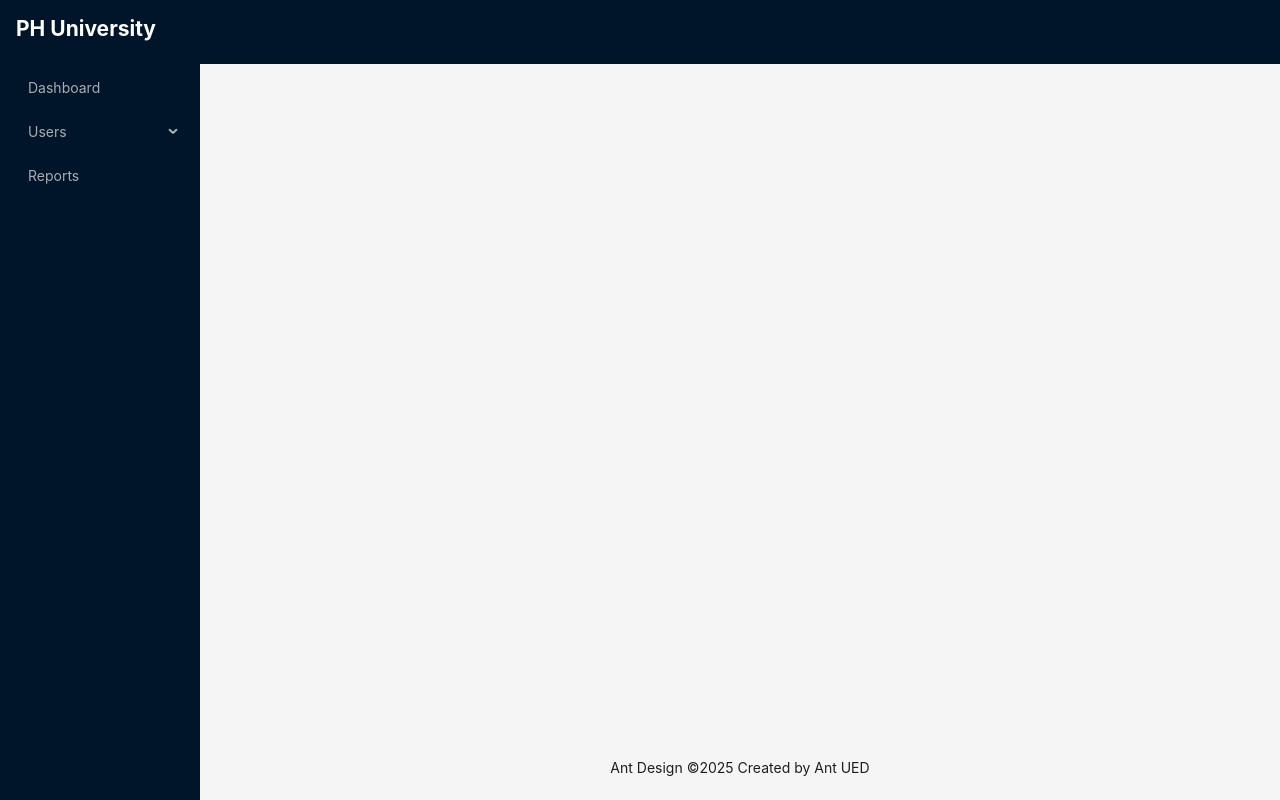
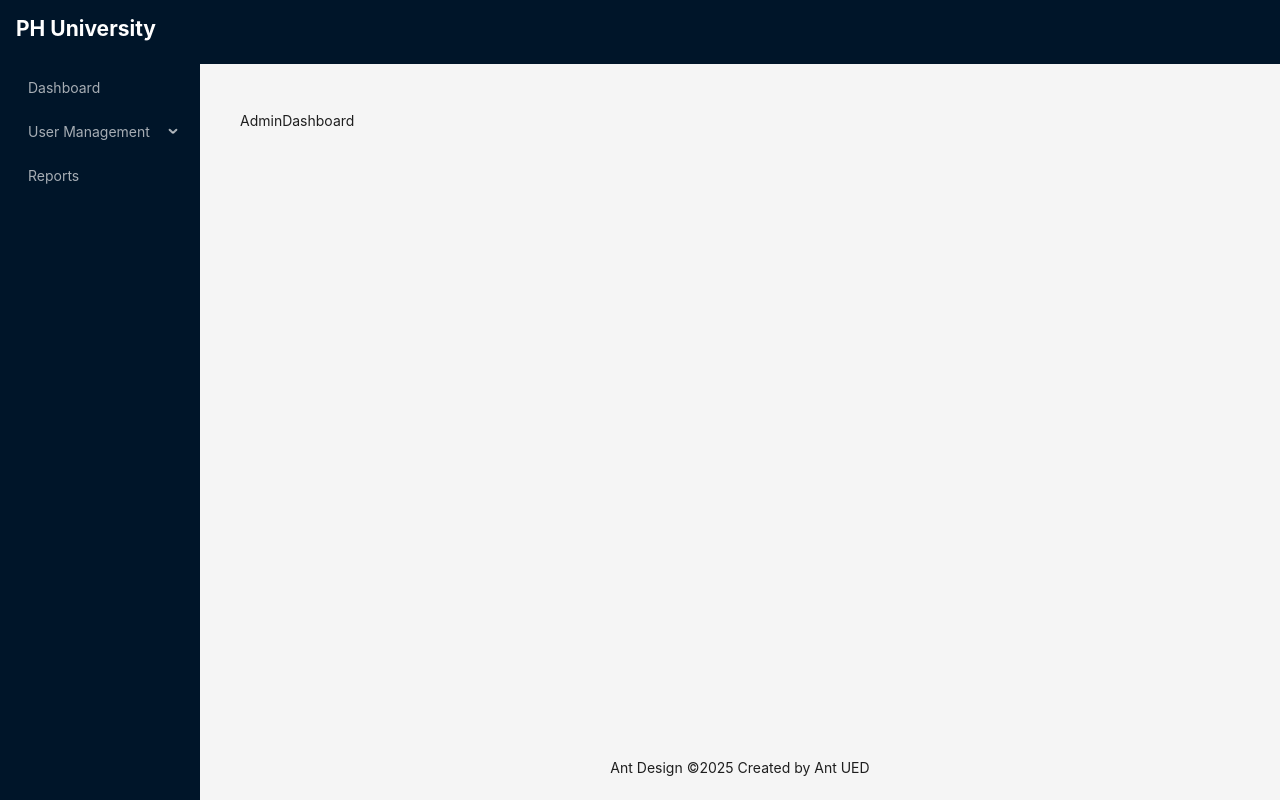
Before and after one commit to JuborajSujon/learn-backend, a React (Vite) app in the folder ph-mission4/ph-university-client/: page / in a window 1280 px wide. Built offline with nearby package versions, Linux system fonts and the light colour scheme.

Commit message:
26-6 A centralised array for routes and sidebar items.

```diff
--- a/ph-mission4/ph-university-client/src/components/layout/MainLayout.tsx
+++ b/ph-mission4/ph-university-client/src/components/layout/MainLayout.tsx
@@ -5,26 +5,30 @@
 } from "@ant-design/icons";
 import { Layout, Menu, MenuProps } from "antd";
 import { createElement } from "react";
-import { Outlet } from "react-router-dom";
+import { NavLink, Outlet } from "react-router-dom";
 
 const { Header, Content, Footer, Sider } = Layout;
 
 const items: MenuProps["items"] = [
   {
-    key: "1",
-    label: "Dashboard",
+    key: "Dashboard",
+    label: <NavLink to="/admin/dashboard">Dashboard</NavLink>,
   },
   {
-    key: "2",
-    label: "Users",
+    key: "User Management",
+    label: "User Management",
     children: [
       {
-        key: "2.1",
-        label: "Users",
+        key: "Create Admin",
+        label: <NavLink to="/admin/create-admin">Create Admin</NavLink>,
       },
       {
-        key: "2.2",
-        label: "Roles",
+        key: "Create Faculty",
+        label: <NavLink to="/admin/create-faculty">Create Faculty</NavLink>,
+      },
+      {
+        key: "Create Student",
+        label: <NavLink to="/admin/create-student">Create Student</NavLink>,
       },
     ],
   },
--- /dev/null
+++ b/ph-mission4/ph-university-client/src/routes/admin.routes.tsx
@@ -0,0 +1,57 @@
+import AdminDashboard from "../pages/admin/AdminDashboard";
+import CreateAdmin from "../pages/admin/CreateAdmin";
+import CreateFaculty from "../pages/admin/CreateFaculty";
+import CreateStudent from "../pages/admin/CreateStudent";
+
+const adminPaths2 = [
+  {
+    name: "Dashboard",
+    path: "/admin/dashboard",
+    element: <AdminDashboard />,
+  },
+  {
+    name: "User Management",
+    children: [
+      {
+        name: "Create Admin",
+        path: "/admin/create-admin",
+        element: <CreateAdmin />,
+      },
+      {
+        name: "Create Faculty",
+        path: "/admin/create-faculty",
+        element: <CreateFaculty />,
+      },
+      {
+        name: "Create Student",
+        path: "/admin/create-student",
+        element: <CreateStudent />,
+      },
+    ],
+  },
+];
+
+const adminPaths = [
+  {
+    index: true,
+    element: <AdminDashboard />,
+  },
+  {
+    path: "dashboard",
+    element: <AdminDashboard />,
+  },
+  {
+    path: "create-student",
+    element: <CreateStudent />,
+  },
+  {
+    path: "create-faculty",
+    element: <CreateFaculty />,
+  },
+  {
+    path: "create-admin",
+    element: <CreateAdmin />,
+  },
+];
+
+export default adminPaths;
--- a/ph-mission4/ph-university-client/src/routes/routes.tsx
+++ b/ph-mission4/ph-university-client/src/routes/routes.tsx
@@ -1,69 +1,30 @@
 import { createBrowserRouter } from "react-router-dom";
 import App from "../App";
-import About from "../pages/About";
-import Contact from "../pages/Contact";
 import Login from "../pages/Login";
 import Register from "../pages/Register";
-import CreateStudent from "../pages/admin/CreateStudent";
-import CreateFaculty from "../pages/admin/CreateFaculty";
-import CreateAdmin from "../pages/admin/CreateAdmin";
-import AdminDashboard from "../pages/admin/AdminDashboard";
-import AdminLayout from "../components/layout/AdminLayout";
+import adminPaths from "./admin.routes";
 
 const router = createBrowserRouter([
   {
     path: "/",
     element: <App />,
-    children: [
-      {
-        path: "about",
-        element: <About />,
-      },
-      {
-        path: "contact",
-        element: <Contact />,
-      },
-      {
-        path: "create-student",
-        element: <CreateStudent />,
-      },
-      {
-        path: "create-faculty",
-        element: <CreateFaculty />,
-      },
-      {
-        path: "create-admin",
-        element: <CreateAdmin />,
-      },
-    ],
+    children: adminPaths,
   },
   {
     path: "/admin",
     element: <App />,
-    children: [
-      {
-        index: true,
-        element: <AdminDashboard />,
-      },
-      {
-        path: "dashboard",
-        element: <AdminDashboard />,
-      },
-      {
-        path: "create-student",
-        element: <CreateStudent />,
-      },
-      {
-        path: "create-faculty",
-        element: <CreateFaculty />,
-      },
-      {
-        path: "create-admin",
-        element: <CreateAdmin />,
-      },
-    ],
+    children: adminPaths,
   },
-
+  {
+    path: "/faculty",
+    element: <App />,
+    children: adminPaths,
+  },
+  {
+    path: "/student",
+    element: <App />,
+    children: adminPaths,
+  },
   {
     path: "/login",
     element: <Login />,
```
